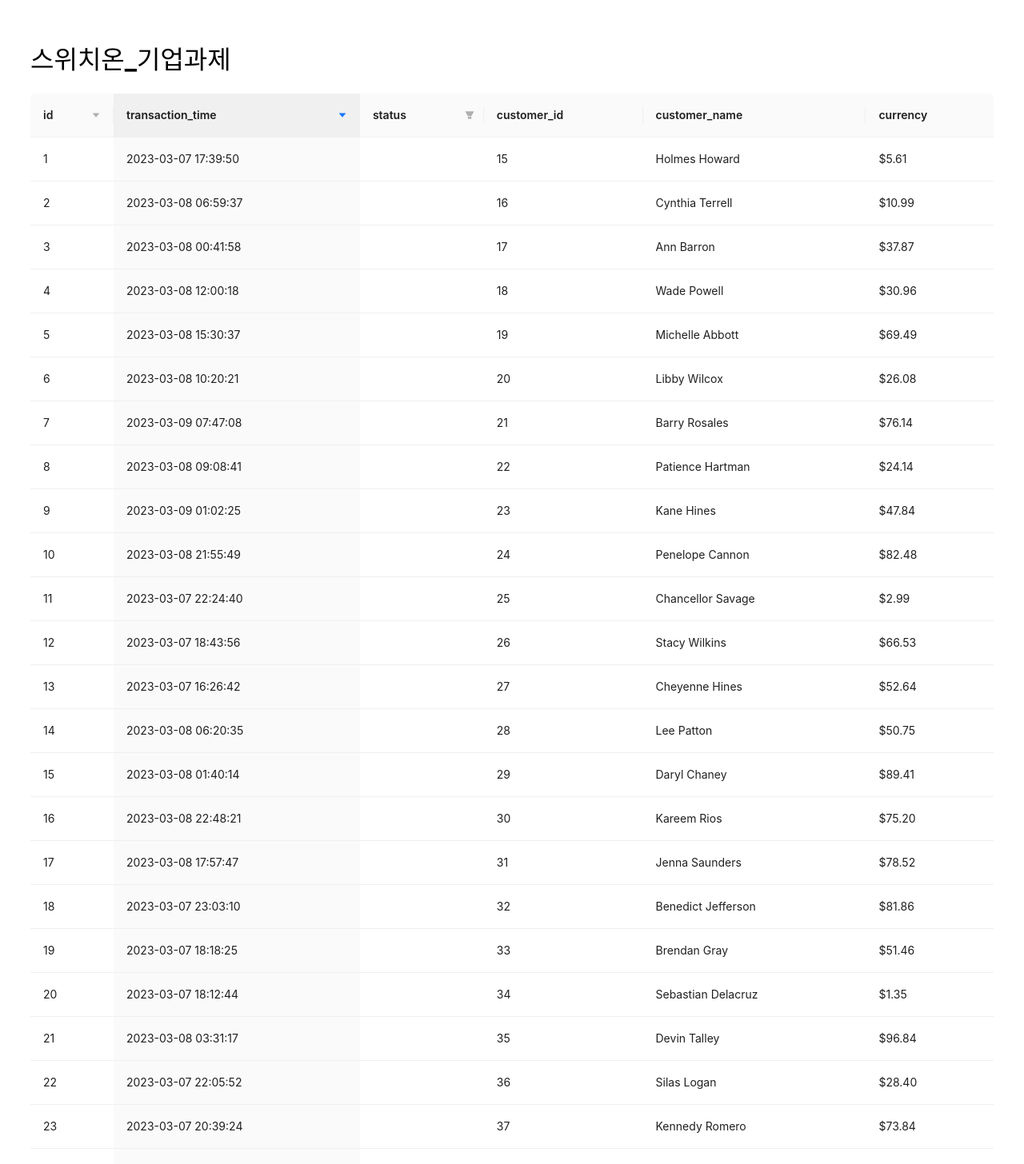
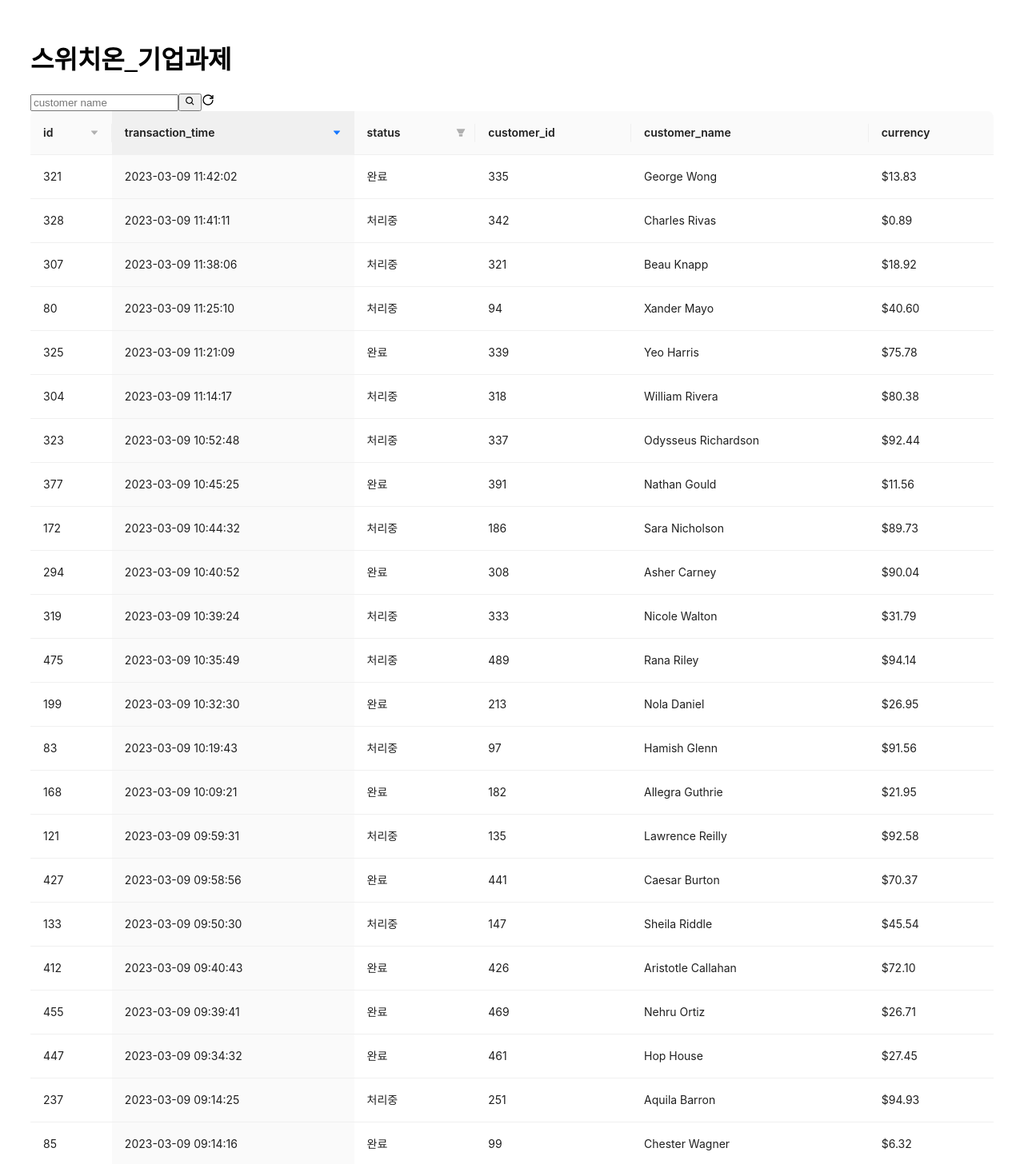
Before and after one commit to wanted-9th-3team/pre-onboarding-9th-4-03, a React (Vite) app: page / in a window 1280 px wide. Shown: the top 1456 px of the page at 80% size. Built offline with nearby package versions, Linux system fonts and the light colour scheme.

Commit message:
feat: transaction_time,id 기준 정렬기능, status기준 필터링

```diff
--- a/package.json
+++ b/package.json
@@ -13,10 +13,13 @@
     "lint": "eslint --cache ."
   },
   "dependencies": {
+    "antd": "^5.3.1",
     "axios": "^1.3.4",
     "react": "^18.2.0",
     "react-dom": "^18.2.0",
-    "react-router-dom": "^6.8.2"
+    "react-icons": "^4.8.0",
+    "react-router-dom": "^6.8.2",
+    "styled-components": "^5.3.9"
   },
   "devDependencies": {
     "@testing-library/jest-dom": "^5.16.5",
--- a/src/App.css
+++ /dev/null
@@ -1,4 +0,0 @@
-#root {
-  margin: 0;
-  box-sizing: border-box;
-}
--- a/src/App.tsx
+++ b/src/App.tsx
@@ -1,7 +1,6 @@
 import { BrowserRouter, Route, Routes } from 'react-router-dom'
 import Home from './pages/Home'
 import NotFound from './pages/NotFound'
-import './App.css'
 
 function App() {
   return (
--- a/src/Type.ts
+++ b/src/Type.ts
@@ -1,4 +1,4 @@
-export type TOrderList = {
+export type TOrderInfo = {
   id: number
   transaction_time: string
   status: boolean
--- a/src/index.css
+++ /dev/null
@@ -1,8 +0,0 @@
-:root {
-  font-family: Inter, system-ui, Avenir, Helvetica, Arial, sans-serif;
-  font-synthesis: none;
-  text-rendering: optimizeLegibility;
-  -webkit-font-smoothing: antialiased;
-  -moz-osx-font-smoothing: grayscale;
-  -webkit-text-size-adjust: 100%;
-}
--- a/src/main.tsx
+++ b/src/main.tsx
@@ -1,7 +1,6 @@
 import React from 'react'
 import ReactDOM from 'react-dom/client'
 import App from './App'
-import './index.css'
 
 ReactDOM.createRoot(document.getElementById('root') as HTMLElement).render(
   <React.StrictMode>
--- a/src/pages/Home/index.tsx
+++ b/src/pages/Home/index.tsx
@@ -1,9 +1,12 @@
+import { useEffect, useState } from 'react'
+import { useNavigate, useLocation } from 'react-router-dom'
+import styled from 'styled-components'
 import { Table } from 'antd'
 import type { ColumnsType, TableProps } from 'antd/es/table'
-import { useEffect, useState } from 'react'
-import styled from 'styled-components'
+import { BiSearch } from 'react-icons/bi'
+import { GrPowerReset } from 'react-icons/gr'
 import getOrderList from '../../apis/getOrderList'
-import { TOrderList } from '../../Type'
+import { TOrderInfo } from '../../Type'
 
 const HomeContainer = styled.div`
   box-sizing: border-box;
@@ -11,7 +14,10 @@ const HomeContainer = styled.div`
 `
 
 function Home() {
-  const [orderList, setOrderList] = useState<TOrderList[] | null>()
+  const navigate = useNavigate()
+  const location = useLocation()
+  const [orderList, setOrderList] = useState<TOrderInfo[] | null>()
+  const [searchKeyWord, setSearchKeyWord] = useState<string>()
 
   useEffect(() => {
     getOrderList().then(data => {
@@ -19,34 +25,43 @@ function Home() {
     })
   }, [])
 
-  const columns: ColumnsType<TOrderList> = [
+  const columns = [
     {
       title: 'id',
       dataIndex: 'id',
-      sorter: (a, b) => a - b,
+      sorter: (a: TOrderInfo, b: TOrderInfo): boolean => {
+        return a.id > b.id
+      },
       sortDirections: ['descend'],
     },
     {
       title: 'transaction_time',
       dataIndex: 'transaction_time',
       defaultSortOrder: 'descend',
-      sorter: (a, b) => a - b,
+      sorter: (a: TOrderInfo, b: TOrderInfo): boolean => {
+        return new Date(a.transaction_time) > new Date(b.transaction_time)
+      },
       sortDirections: ['descend'],
     },
     {
       title: 'status',
       dataIndex: 'status',
+      render: (text: boolean, record: TOrderInfo, index: number): string => {
+        return text ? '완료' : '처리중'
+      },
       filters: [
         {
-          text: 'true',
+          text: '완료',
           value: 'true',
         },
         {
-          text: 'false',
+          text: '처리중',
           value: 'false',
         },
       ],
-      onFilter: (value: string, record) => record.address.indexOf(value) === 0,
+      onFilter: (value: string, record: TOrderInfo): boolean => {
+        return !!value === record.status
+      },
     },
     {
       title: 'customer_id',
@@ -62,22 +77,53 @@ function Home() {
     },
   ]
 
-  const onChange: TableProps<TOrderList>['onChange'] = (
-    pagination,
-    filters,
-    sorter,
-    extra
-  ) => {
-    console.log('params', pagination, filters, sorter, extra)
+  const onChange = (pagination, filters, sorter, extra): void => {
+    // console.log('params', pagination, filters, sorter, extra)
+    const idSort = sorter.field === 'id' ? sorter.order : undefined
+    const timeSort =
+      sorter.field === 'transaction_time' ? sorter.order : undefined
+    navigate(
+      `/?page=${pagination.current}&id_sort=${idSort}&time_sort=${timeSort}&status=${filters.status}&search=${searchKeyWord}`
+    )
+  }
+
+  const onClickSearchBtn = e => {
+    e.preventDefault()
+    const keyword = e.target.username.value
+
+    if (!keyword) {
+      // eslint-disable-next-line no-alert
+      alert('검색하고자하는 고객이름을 입력해주세요.')
+    }
+
+    setSearchKeyWord(keyword)
+    const queryString = location.search.slice(
+      0,
+      location.search.indexOf('search')
+    )
+    navigate(`${queryString}search=${keyword}`)
   }
 
   return (
     <HomeContainer>
       <h1>스위치온_기업과제</h1>
+      <form className="search_input" onSubmit={onClickSearchBtn}>
+        <label htmlFor="username" />
+        <input id="username" type="text" placeholder="customer name" />
+        <button type="submit">
+          <BiSearch />
+        </button>
+        <span>
+          <GrPowerReset />
+        </span>
+      </form>
       <Table
         columns={columns}
         dataSource={orderList}
-        pagination={{ defaultPageSize: 50 }}
+        pagination={{
+          defaultPageSize: 50,
+          showSizeChanger: false,
+        }}
         onChange={onChange}
       />
     </HomeContainer>
```
Also changed, not shown: .eslintrc.cjs, .prettierrc.json, public/mock_data.json, 1 other file (tests, documents, lock files or other folders).
